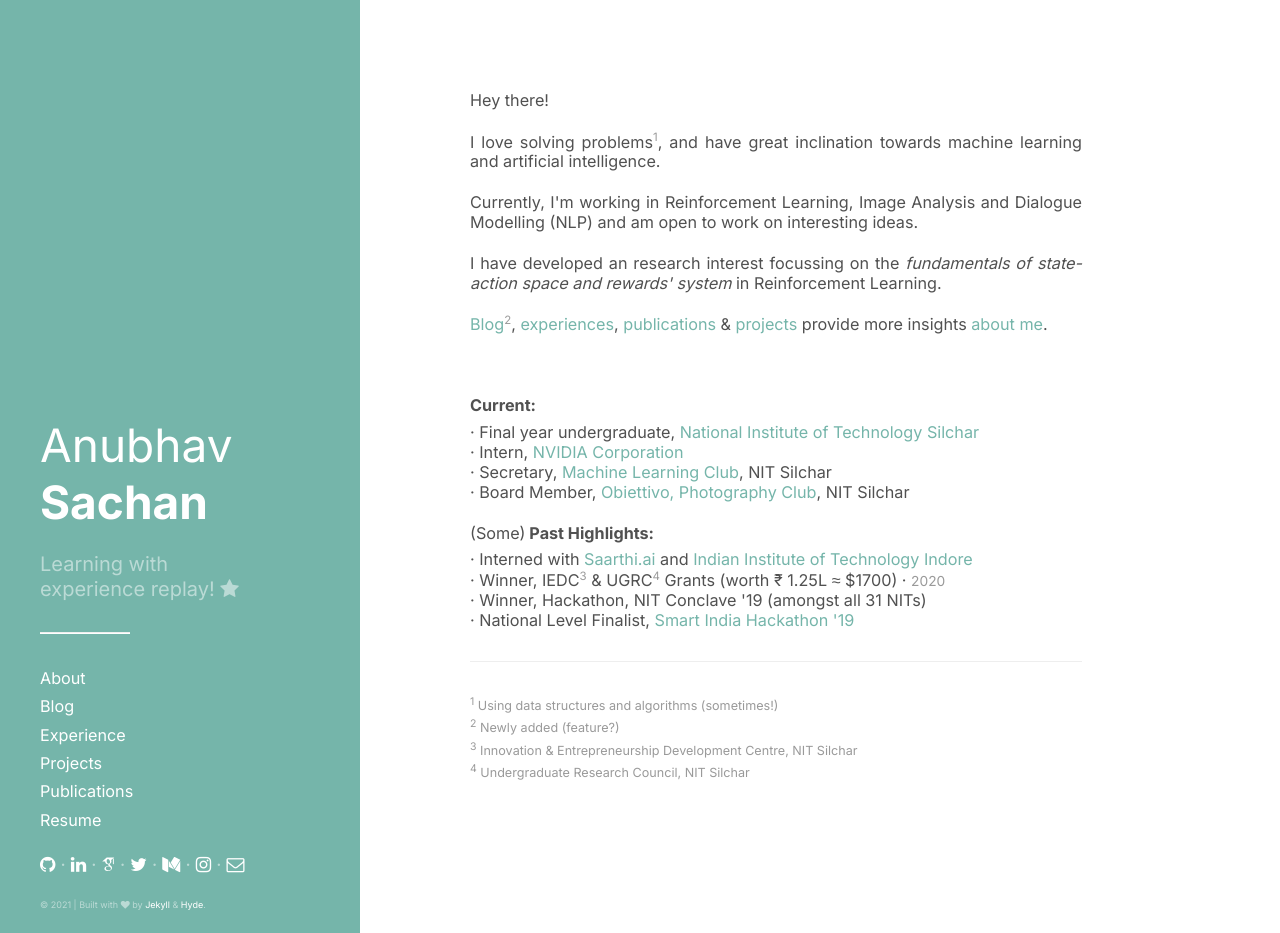
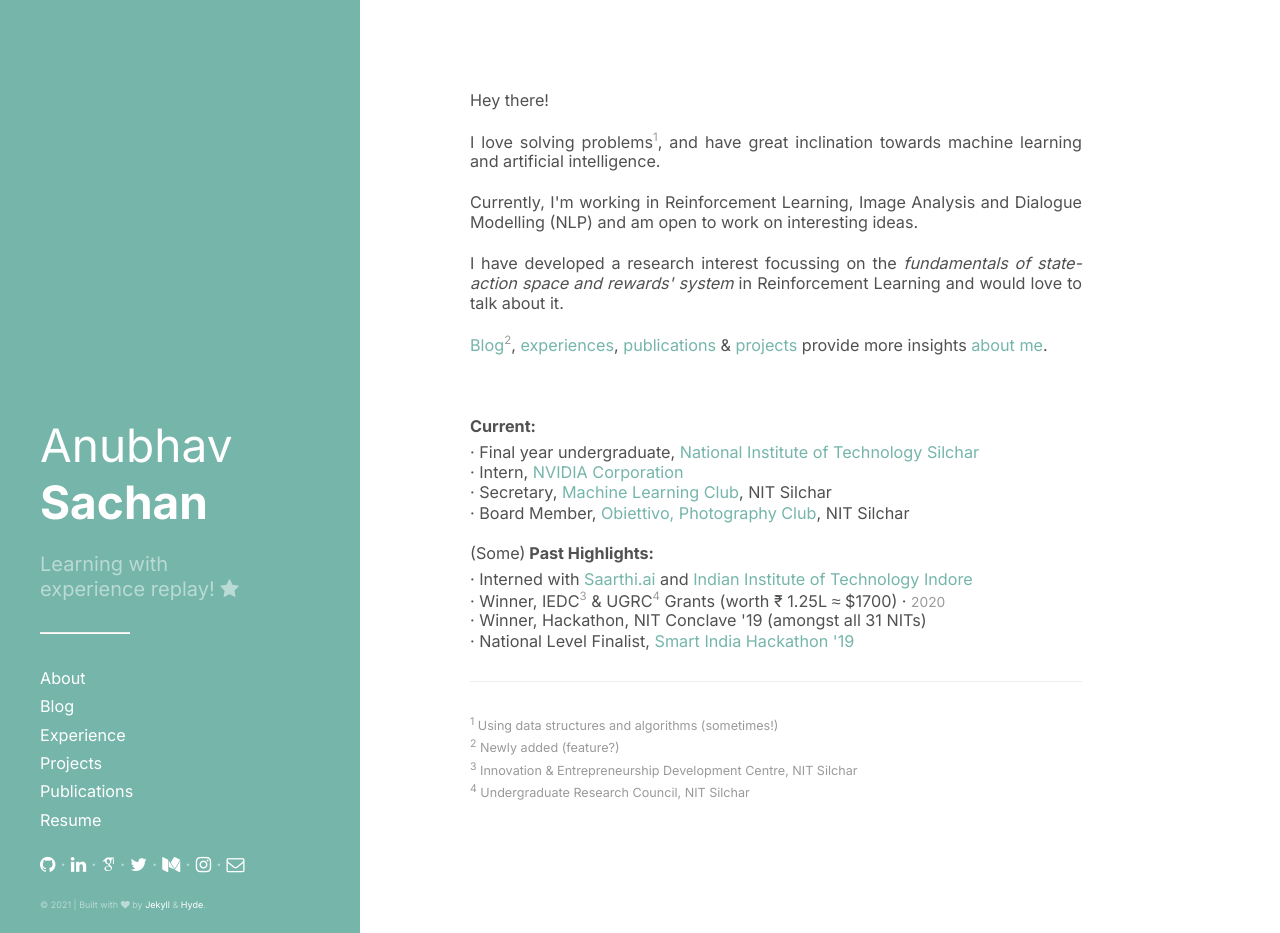
Before and after one commit to anubhav4sachan/anubhav4sachan.github.io, a Jekyll site: the page built from index.html, in a window 1280 px wide and 933 px high. Built offline with Jekyll 4.4.1, drawn with Linux system fonts in a browser that asks for light colours; some web fonts are replaced.

Commit message:
fixed a typo

```diff
--- a/index.html
+++ b/index.html
@@ -8,7 +8,7 @@ title: Home
     <p style="margin-bottom: 10%; font-size:90%;">
     Hey there! <br><br>I love solving problems<span class="post-date-about"><sup>1</sup></span>, and have great inclination towards machine learning and artificial intelligence.<br><br>
     Currently, I'm working in Reinforcement Learning, Image Analysis and Dialogue Modelling (NLP) and am open to work on interesting ideas. <br><br>
-    I have developed an research interest focussing on the <i>fundamentals of state-action space and rewards' system</i> in Reinforcement Learning.
+    I have developed a research interest focussing on the <i>fundamentals of state-action space and rewards' system</i> in Reinforcement Learning and would love to talk about it.
     <br><br><a href="/blog/">Blog</a><span class="post-date-about"><sup>2</sup></span>, <a href="/experience/">experiences</a>, <a href="/publications/">publications</a> &amp; <a href="/projects/">projects</a> provide more insights <a href="/about/">about me</a>.<br>
     <p style="margin-bottom: 1%;font-size:90%;"><b>Current:</b></p>
     <p style="font-size: 90%">
```
